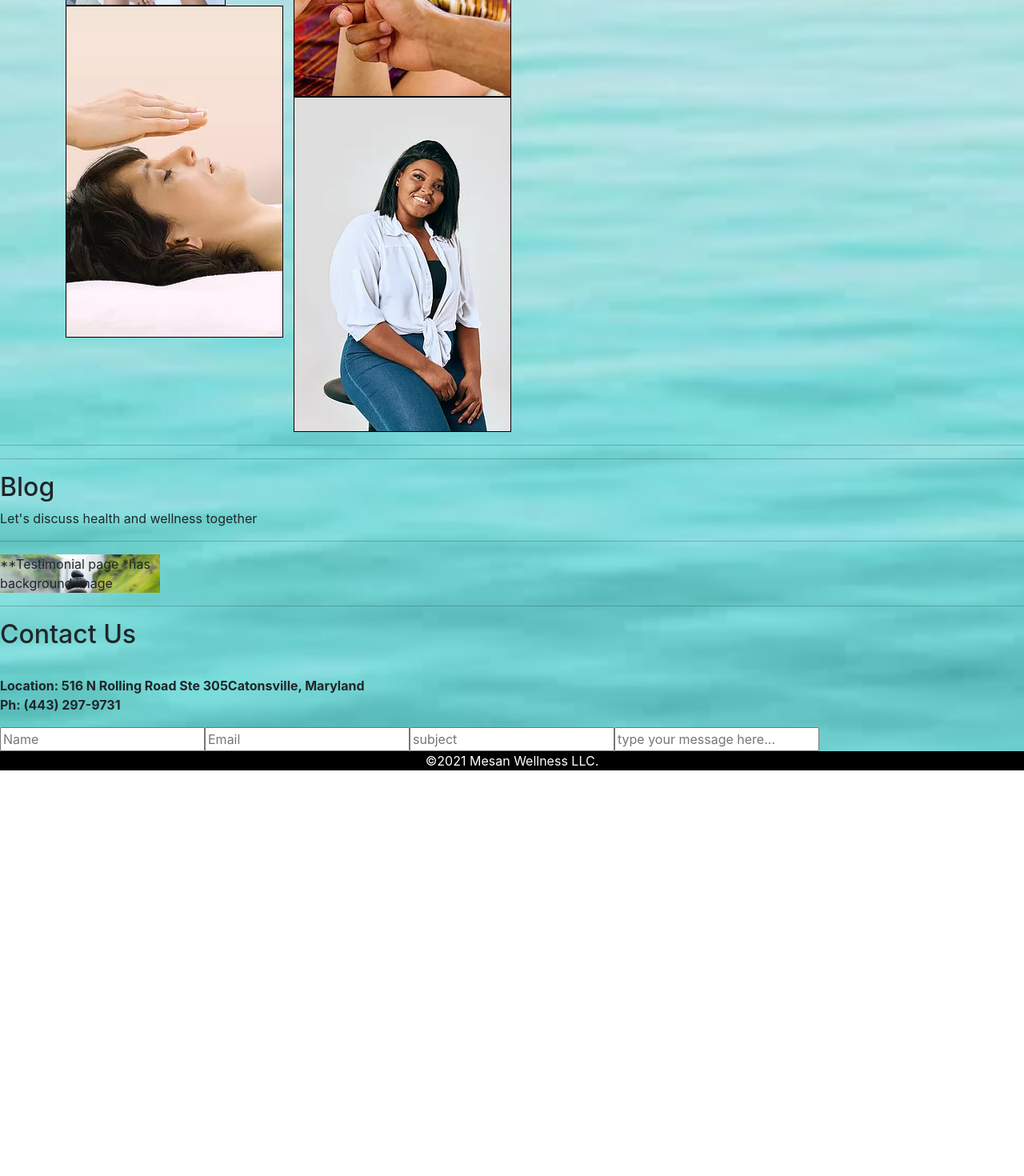
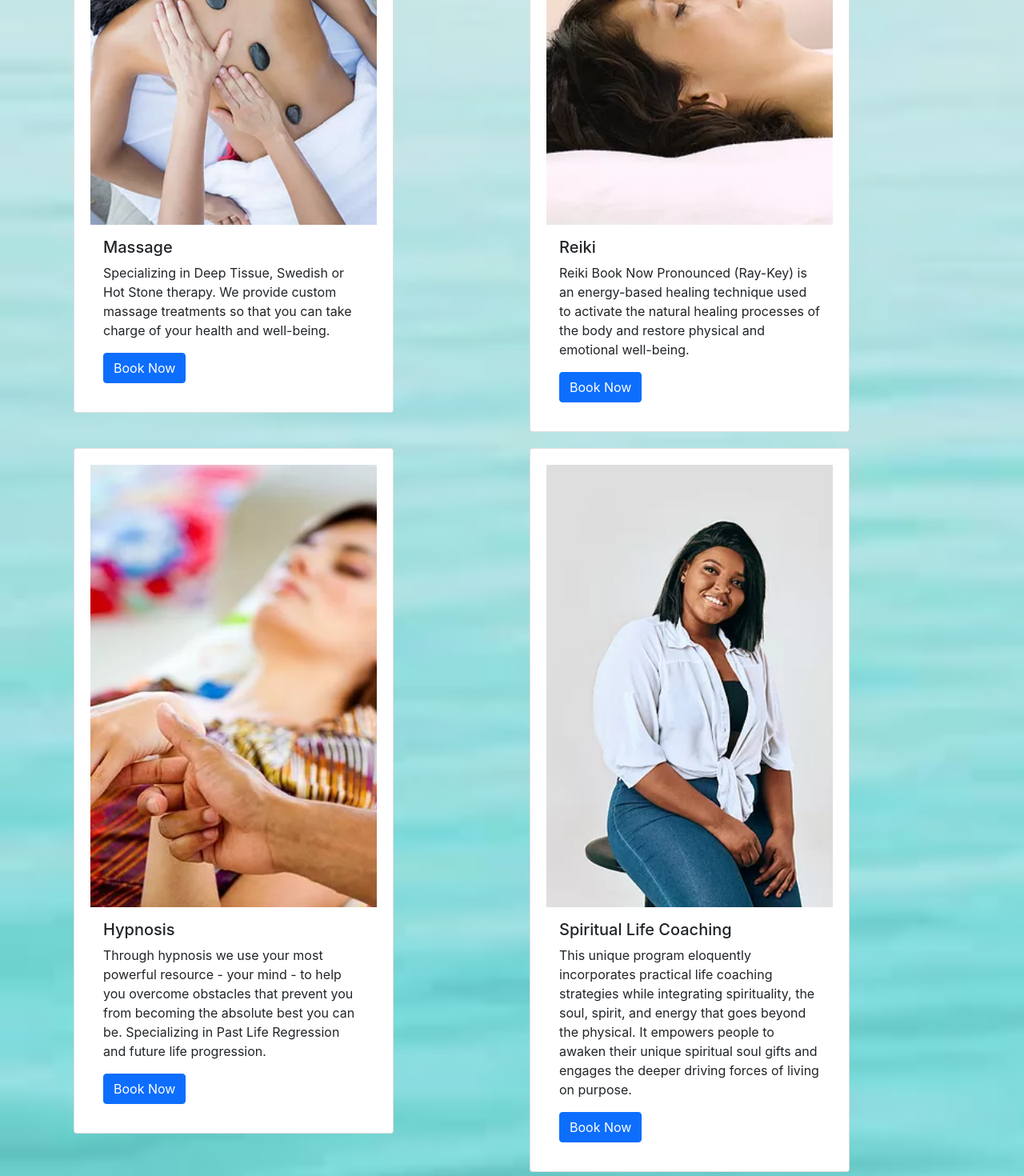
Before and after one commit to brialaws98/messanwellness, a React (Create React App) app: page / in a window 1280 px wide. Shown: the part 600-2070 px from the top of the page at 80% size. Before the commit the page ends 1563 px from the top, so only its background shows below. Built offline with nearby package versions, Linux system fonts and the light colour scheme.

Commit message:
Fix the photos
I use the cards from bootstrap to help with the design services and the description. Need to fix the spacing of each card.

```diff
--- a/src/Service.css
+++ b/src/Service.css
@@ -1,3 +1,6 @@
-img{
-    border: 1px solid black;
+.card{
+    width: 400px;
+    padding: 20px;
+    margin: 10px;
+
 }
--- a/src/services.js
+++ b/src/services.js
@@ -3,19 +3,56 @@ import "./Service.css";
 
  export default function Services () {
      return(
- <div className="container">
-     <div className="row">
-         <div className="col-3">
-           <img src="./img/massage_book.webp" alt="" width="200px" />
-           <img src="./img/reiki_book.webp" alt=""  />
+        <div class="container">
+        <div class="row">
+          <div class="col-6">
+            <div class="card" >
+            <img src="./img/massage_book.webp" alt="" />
+  <div class="card-body">
+    <h5 class="card-title"> Massage</h5>
+    <p class="card-text">Specializing in Deep Tissue, Swedish or Hot Stone therapy. We provide custom massage treatments so that you can take charge of your health and well-being. </p>
+    <a href="#" class="btn btn-primary">Book Now</a>
+  </div>
+</div>
+          </div>
+          <div class="col-6">
+            <div class="card" >
+   <img src="./img/reiki_book.webp" alt="" />
+  <div class="card-body">
+    <h5 class="card-title">Reiki</h5>
+    <p class="card-text">
+Reiki
+
+Book Now
+Pronounced (Ray-Key) is an energy-based healing technique used to activate the natural healing processes of the body and restore physical and emotional well-being.</p>
+    <a href="#" class="btn btn-primary">Book Now</a>
+  </div>
+</div>
+          </div>
+
+          <div class="w-100"></div>
+
+          <div class="col-6">
+              <div class="card" >
+   <img src="./img/hypnosis_book.webp" alt="" />
+  <div class="card-body">
+    <h5 class="card-title">Hypnosis</h5>
+    <p class="card-text">Through hypnosis we use your most powerful resource - your mind - to help you overcome obstacles that prevent you from becoming the absolute best you can be. Specializing in Past Life Regression and future life progression. </p>
+    <a href="#" class="btn btn-primary">Book Now</a>
+  </div>
+</div>
+          </div>
+          <div class="col-6">
+              <div class="card" >
+   <img src="./img/spiritual_life_coach_book.webp" alt="" />
+  <div class="card-body">
+    <h5 class="card-title">Spiritual Life Coaching  </h5>
+    <p class="card-text">This unique program eloquently incorporates practical life coaching strategies while integrating spirituality, the soul, spirit, and energy that goes beyond the physical. It empowers people to awaken their unique spiritual soul gifts and engages the deeper driving forces of living on purpose.</p>
+    <a href="#" class="btn btn-primary">Book Now</a>
+  </div>
+</div>
+          </div>
         </div>
-
-         <div className="col-3">
-             <img src="./img/hypnosis_book.webp" alt="" />
-           <img src="./img/spiritual_life_coach_book.webp" alt=""  />
-         </div>
-
-     </div>
-</div>
+      </div>
      );
  }
```
